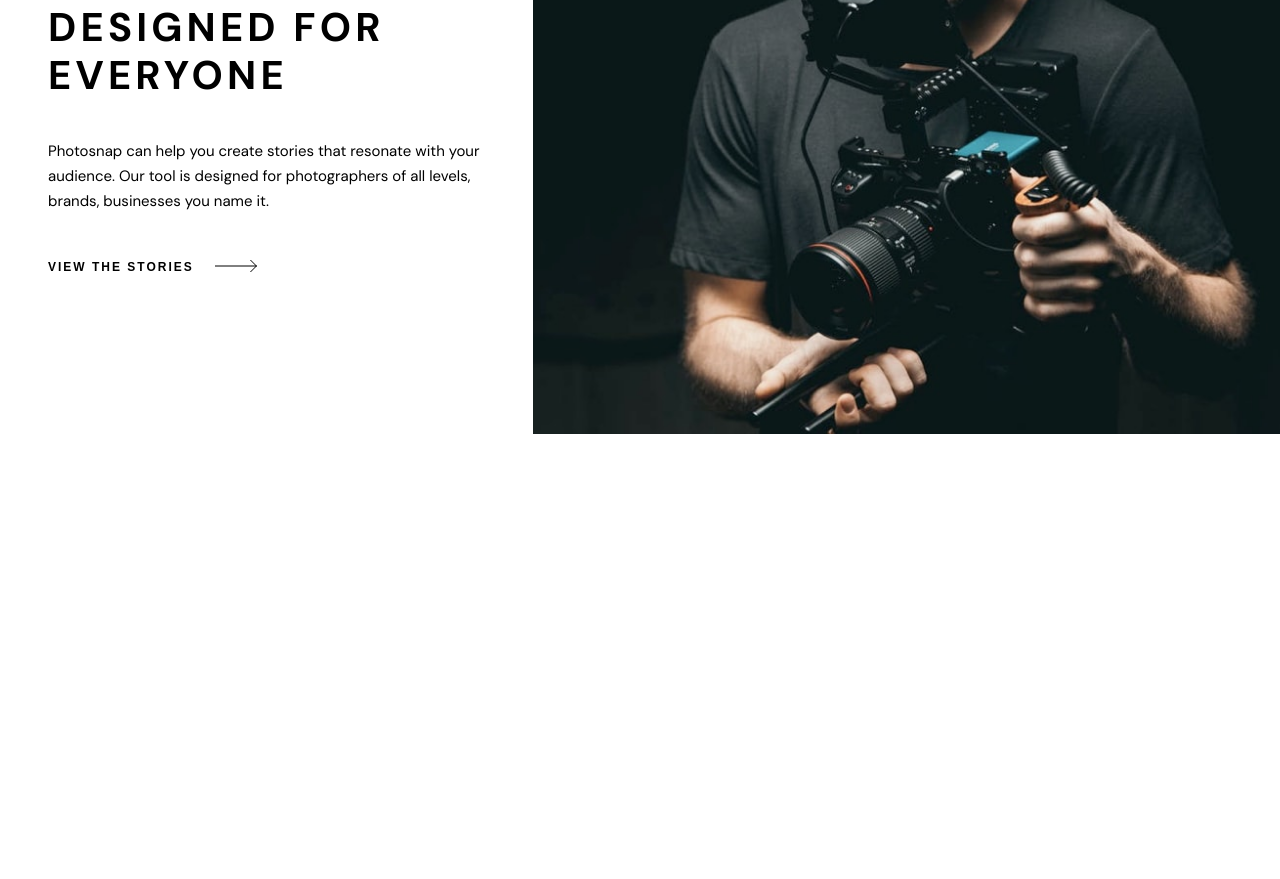
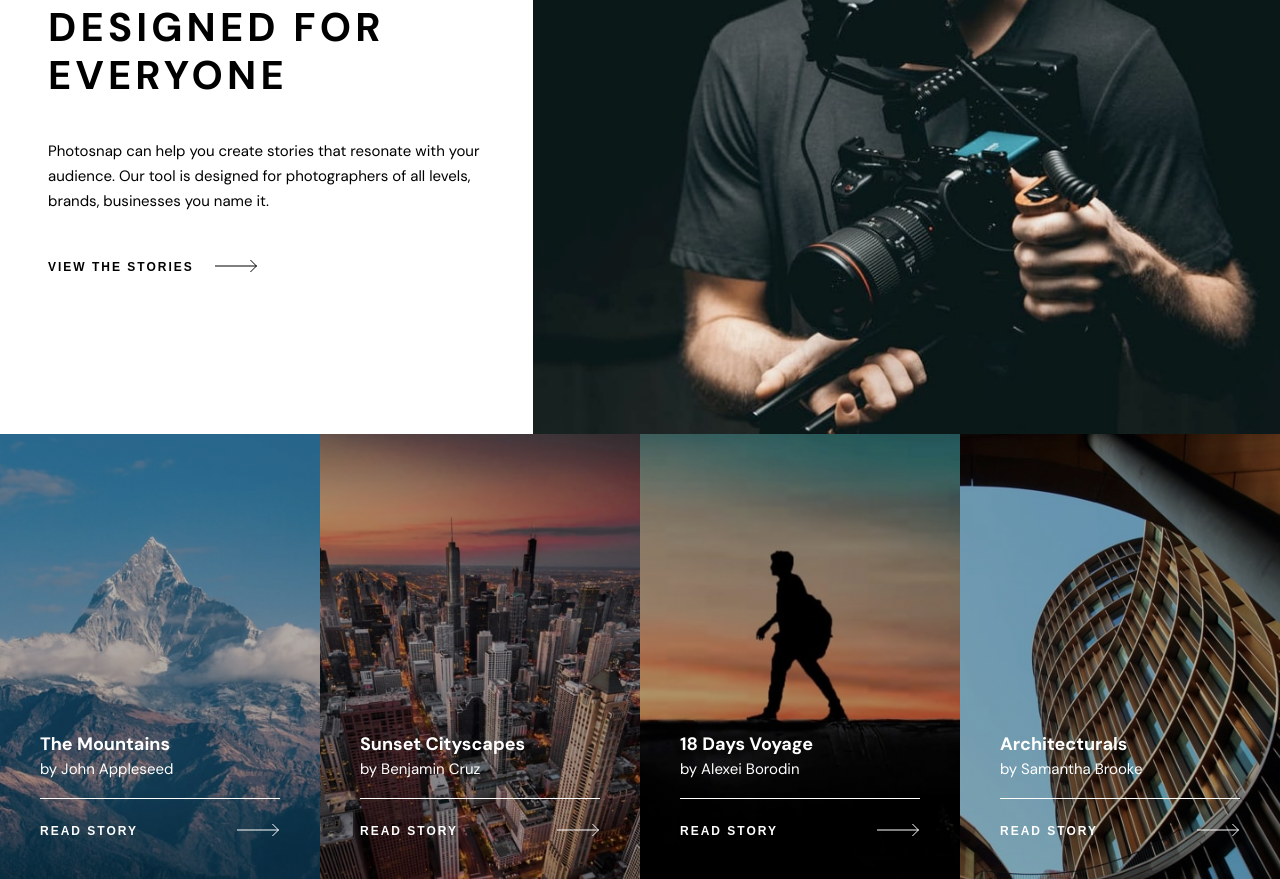
Before and after one commit to BBrownley/photosnap, a plain HTML site: page index.html in a window 1280 px wide. Shown: the part 1395-2274 px from the top of the page. Before the commit the page ends 1829 px from the top, so only its background shows below. Drawn offline with Linux system fonts and the light colour scheme.

Commit message:
Built stories-container, story components

```diff
--- a/index.html
+++ b/index.html
@@ -115,6 +115,66 @@
           <div class="home-section-img designed-for-everyone__image"></div>
         </div>
       </section>
+      <section class="home-stories">
+        <div class="stories-container">
+          <div class="story-wrapper the-mountains">
+            <div class="story">
+              <h3>The Mountains</h3>
+              <p>by John Appleseed</p>
+              <button class="btn-4">
+                <span>Read story</span
+                ><img
+                  src="./assets/shared/desktop/arrow.svg"
+                  class="svg-arrow"
+                />
+              </button>
+            </div>
+            <div class="accent-border"></div>
+          </div>
+          <div class="story-wrapper cityscapes">
+            <div class="story">
+              <h3>Sunset Cityscapes</h3>
+              <p>by Benjamin Cruz</p>
+              <button class="btn-4">
+                <span>Read story</span
+                ><img
+                  src="./assets/shared/desktop/arrow.svg"
+                  class="svg-arrow"
+                />
+              </button>
+            </div>
+            <div class="accent-border"></div>
+          </div>
+          <div class="story-wrapper voyage">
+            <div class="story">
+              <h3>18 Days Voyage</h3>
+              <p>by Alexei Borodin</p>
+              <button class="btn-4">
+                <span>Read story</span
+                ><img
+                  src="./assets/shared/desktop/arrow.svg"
+                  class="svg-arrow"
+                />
+              </button>
+            </div>
+            <div class="accent-border"></div>
+          </div>
+          <div class="story-wrapper architecturals">
+            <div class="story">
+              <h3>Architecturals</h3>
+              <p>by Samantha Brooke</p>
+              <button class="btn-4">
+                <span>Read story</span
+                ><img
+                  src="./assets/shared/desktop/arrow.svg"
+                  class="svg-arrow"
+                />
+              </button>
+            </div>
+            <div class="accent-border"></div>
+          </div>
+        </div>
+      </section>
     </main>
   </body>
   <script src="./script.js"></script>
--- a/scss/abstracts/_variables.scss
+++ b/scss/abstracts/_variables.scss
@@ -16,5 +16,14 @@ $main-accent-tr: linear-gradient(
   $accent-color-3
 );
 
+$main-accent-r: linear-gradient(
+  to right,
+  $accent-color-1,
+  $accent-color-2,
+  $accent-color-3
+);
+
 $light-gray: #dfdfdf;
 $gray: #b2b2b2;
+
+$img-darkener: linear-gradient(rgba(0, 0, 0, 0.3), rgba(0, 0, 0, 0.3));
--- /dev/null
+++ b/scss/components/_stories-container.scss
@@ -0,0 +1,10 @@
+.stories-container {
+  display: grid;
+  grid-template-columns: 1fr 1fr 1fr 1fr;
+  @media (max-width: 1150px) {
+    grid-template-columns: 1fr 1fr;
+  }
+  @media (max-width: 550px) {
+    grid-template-columns: 1fr;
+  }
+}
--- /dev/null
+++ b/scss/components/_story.scss
@@ -0,0 +1,67 @@
+.story-wrapper {
+  padding-bottom: 139%;
+  position: relative;
+  top: 0;
+  transition: 0.25s top ease-out;
+  &:hover {
+    cursor: pointer;
+    top: -1.5rem;
+    transition: 0.25s top ease-out;
+    .accent-border {
+      width: 100%;
+      height: 0.5rem;
+      background: $main-accent-r;
+      position: absolute;
+      bottom: 0;
+    }
+  }
+  .story {
+    position: absolute;
+    bottom: 0;
+    left: 0;
+    right: 0;
+    padding: 0 2.5rem 2.5rem 2.5rem;
+    color: white;
+    h3 {
+      font-weight: bold;
+    }
+    p {
+      border-bottom: 1px solid white;
+      margin-bottom: 1.5rem;
+      padding-bottom: 1rem;
+    }
+    button.btn-4 {
+      width: 100%;
+      text-align: left;
+      display: flex;
+      justify-content: space-between;
+      .svg-arrow {
+        right: 0;
+      }
+      &:hover {
+        -webkit-box-shadow: none;
+        box-shadow: none;
+      }
+    }
+  }
+  &.the-mountains {
+    background: $img-darkener,
+      url("../../assets/stories/desktop/mountains.jpg") no-repeat;
+    background-size: cover;
+  }
+  &.cityscapes {
+    background: $img-darkener,
+      url("../../assets/stories/desktop/cityscapes.jpg") no-repeat;
+    background-size: cover;
+  }
+  &.voyage {
+    background: $img-darkener,
+      url("../../assets/stories/desktop/18-days-voyage.jpg") no-repeat;
+    background-size: cover;
+  }
+  &.architecturals {
+    background: $img-darkener,
+      url("../../assets/stories/desktop/architecturals.jpg") no-repeat;
+    background-size: cover;
+  }
+}
--- a/scss/main.scss
+++ b/scss/main.scss
@@ -9,3 +9,5 @@
 @import "./pages/home";
 
 @import "./components/buttons";
+@import "./components/stories-container";
+@import "./components/story";
```
Also changed, not shown: main.min.css.
